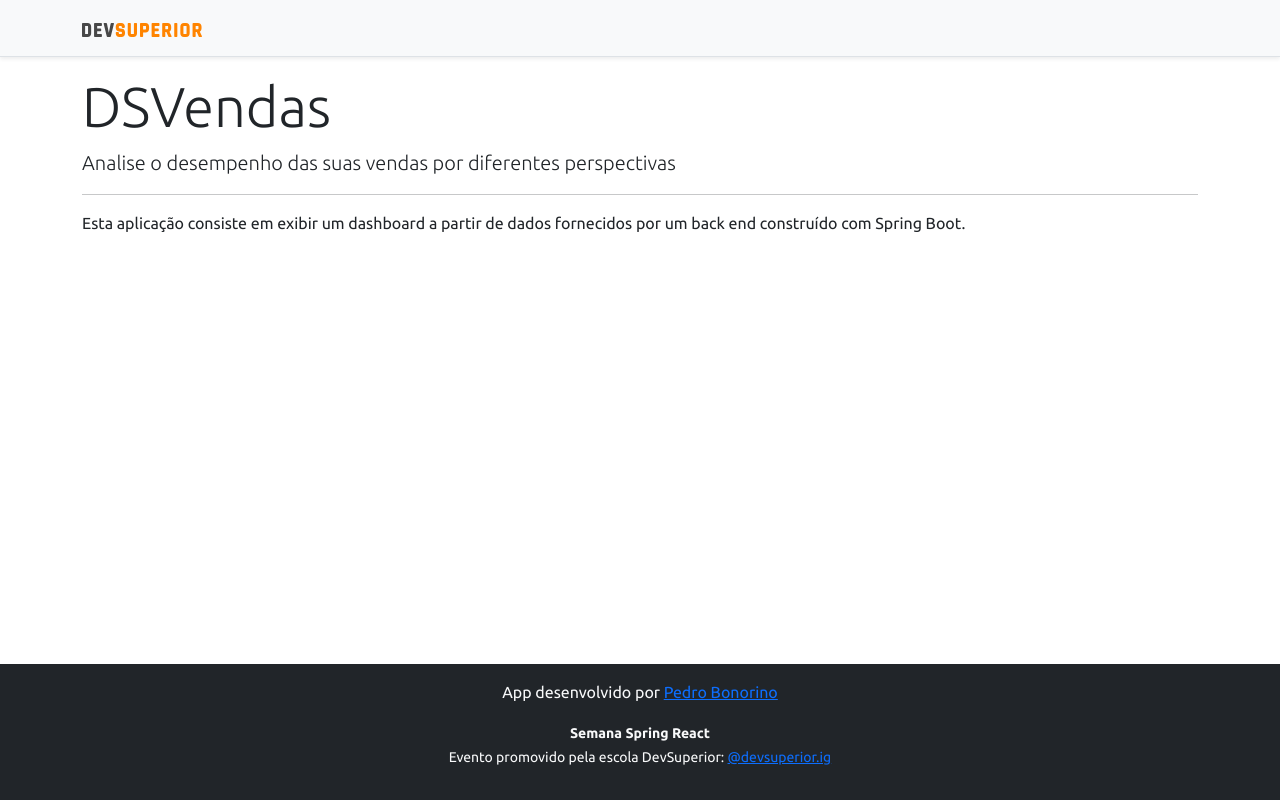
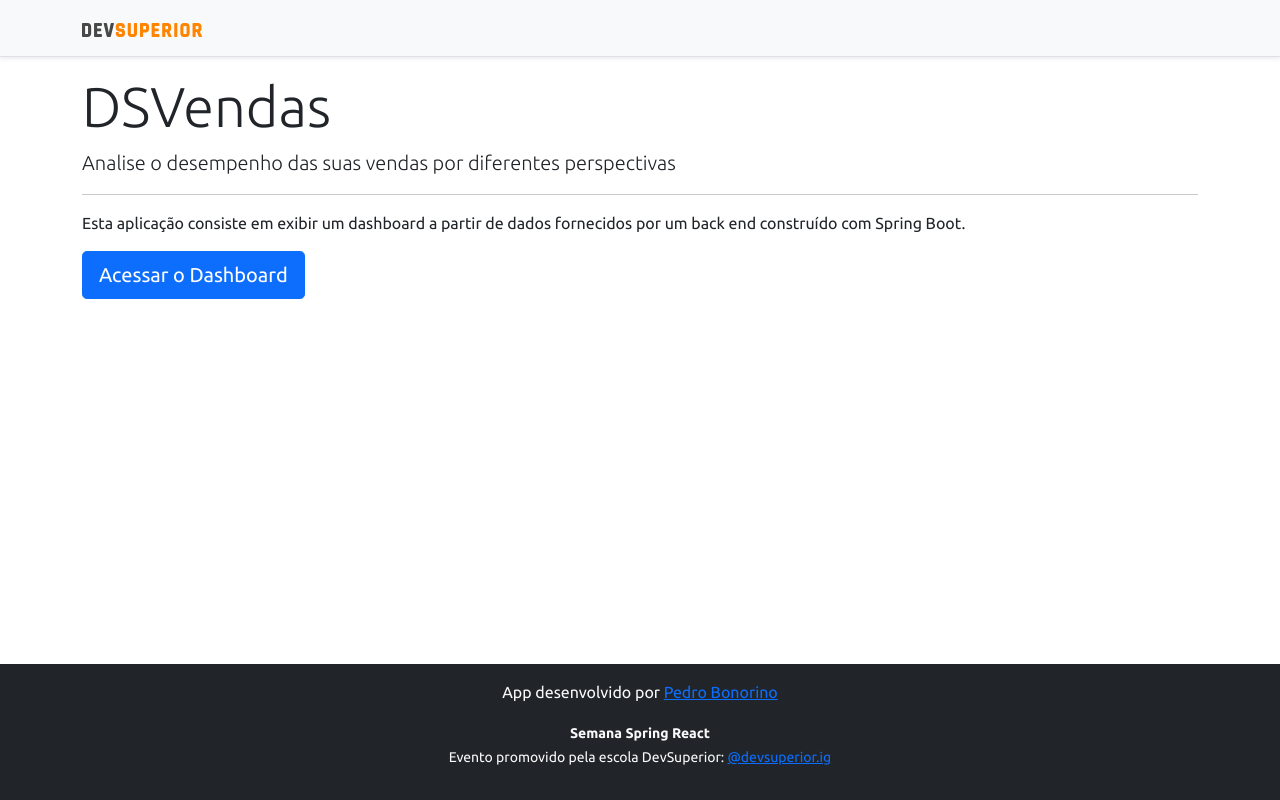
Before and after one commit to PedroBonorin0/projeto-sds3, a React (Create React App) app in the folder frontend/: page / in a window 1280 px wide. Built offline with nearby package versions, Linux system fonts and the light colour scheme; no server answers.

Commit message:
Corrigindo erros finais

```diff
--- a/frontend/src/components/Footer/index.tsx
+++ b/frontend/src/components/Footer/index.tsx
@@ -10,5 +10,4 @@ const Footer = () => {
 
     );
 }
-
 export default Footer;
--- a/frontend/src/components/Pagination/index.tsx
+++ b/frontend/src/components/Pagination/index.tsx
@@ -18,7 +18,7 @@ const Pagination = ( { page, onPageChange } : Props) => {
                         <span className="page-link">{page.number + 1}</span>
                     </li>
                     <li className={`page-item ${page.last ? 'disabled' : ''}`}>
-                        <button className="page-link" onClick={() => onPageChange(page.number + 1)}>Próxima</button>
+                        <button className="page-link" onClick={() => onPageChange(page.number - 1)}>Próxima</button>
                     </li>
                 </ul>
             </nav>
--- a/frontend/src/pages/Home/index.tsx
+++ b/frontend/src/pages/Home/index.tsx
@@ -1,5 +1,6 @@
 import Footer from "components/Footer";
 import NavBar from "components/NavBar";
+import { Link } from "react-router-dom";
 
 const Home = () => {
     return (
@@ -11,6 +12,9 @@ const Home = () => {
                 <p className="lead">Analise o desempenho das suas vendas por diferentes perspectivas</p>
                 <hr />
                 <p>Esta aplicação consiste em exibir um dashboard a partir de dados fornecidos por um back end construído com Spring Boot.</p>
+                <Link className="btn btn-primary btn-lg" to="/dashboard">
+                    Acessar o Dashboard
+                </Link>
             </div>
         </div>
         <Footer />
```
Lines whose indentation alone changed are shown as unchanged.
